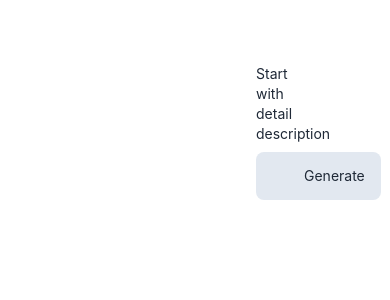
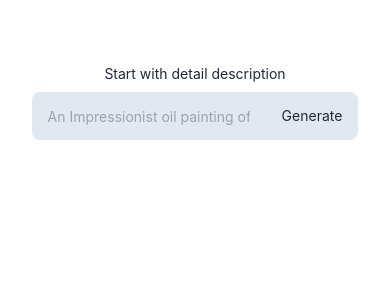
Before and after one commit to FatwaArya/image-generation, a Next.js app: page / in a window 390 px wide. Shown: the top 300 px of the page. Built offline with nearby package versions, Linux system fonts and the light colour scheme.

Commit message:
responsive

```diff
--- a/pages/index.js
+++ b/pages/index.js
@@ -33,17 +33,17 @@ function CreateImage({ prompt }) {
     }
   }, [prompt]);
 
+  // return card
   return (
-    <div className="flex flex-row items-center gap-4">
+    <div className="flex flex-col items-center justify-center">
+      <div className="flex flex-wrap justify-center">
         {loading ? (
           <Loading />
         ) : (
-        image.map((img) => (
-          <div>
+          image.map((url) => (
+            <div className="flex flex-col items-center justify-center outline">
               <Image
-              className="rounded-lg"
-              key={img}
-              src={img}
+                src={url}
                 alt="Picture of the author"
                 width={256}
                 height={256}
@@ -51,6 +51,7 @@ function CreateImage({ prompt }) {
             </div>
           ))
         )}
+      </div>
     </div>
   );
 }
@@ -65,7 +66,6 @@ export default function Page() {
     };
     //set prompt
     setPrompt(data.prompt);
-    //create image
   };
 
   return (
@@ -73,17 +73,23 @@ export default function Page() {
       <Head>
         <title>Image Generation Powered by DALL-E</title>
       </Head>
-      <div className="mx-64 pt-16">
-        <div className="form-control w-full">
-          <p className="text-sm mb-2">Start with detail description</p>
-          <form className="input-group input-group-md" onSubmit={handleSubmit}>
+      <div className="pt-16">
+        <div className="form-control">
+          <p className="text-sm sm:text-md mb-2 mx-auto">
+            Start with detail description
+          </p>
+          <form
+            className="input-group input-group-md flex flex-row justify-center"
+            onSubmit={handleSubmit}
+          >
             <input
               type="text"
               placeholder="An Impressionist oil painting of sunflowers in a purple vase"
               maxLength={100}
               id="prompt"
-              className="input input-bordered w-full input-md outline-none bg-slate-200"
+              className="input input-bordered input-md outline-none bg-slate-200 w-3/5"
               required
+              autoComplete="off"
             />
             <button
               className="btn btn-md outline-none bg-slate-200"
@@ -94,9 +100,8 @@ export default function Page() {
           </form>
         </div>
       </div>
-      <div className="mx-64 pt-16">
+
       <CreateImage prompt={prompt} />
-      </div>
     </div>
   );
 }
```
Lines whose indentation alone changed are shown as unchanged.
